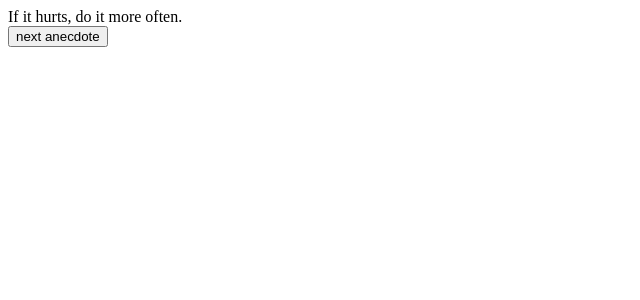
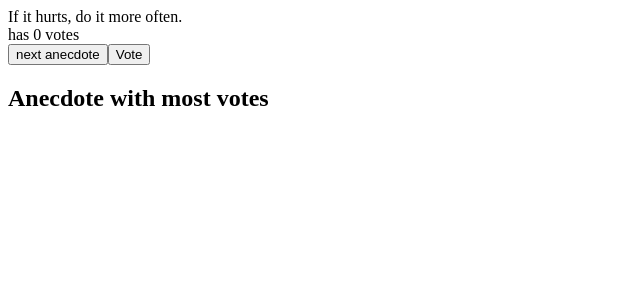
Before and after one commit to SindhuElanco/fullstack-open, a React (Vite) app in the folder part-1/introdemo/: page / in a window 1280 px wide. Shown: the top 300 px of the page, without its empty margins (0-640 px from the left). Built offline with nearby package versions, Linux system fonts and the light colour scheme.

Commit message:
anecdote step 2 and 3

```diff
--- a/part-1/introdemo/src/App.jsx
+++ b/part-1/introdemo/src/App.jsx
@@ -12,16 +12,39 @@ const App = () => {
     'The only way to go fast, is to go well.'
   ]
 
+  const arr = new Array(anecdotes.length).fill(0)
+
   const [selected, setSelected] = useState(0)
   console.log('selected', selected)
 
+  const [votesState, setVotesState] = useState(arr)
+
+  const handleVote = () => {
+    const copy = [...votesState]
+    copy[selected] += 1
+    setVotesState(copy)
+    console.log('votesState', votesState)
+  }
+  //votestate = [1,3,0,5,2]
+  // votestateindex = [0,1,2,3,4]
+  const max = Math.max(...votesState) //has the max in the votestate array
+  const indexanecdote = votesState.indexOf(max) //gets the index of the max value of the voteState array
+  console.log('max', votesState.indexOf(max))
+
   return (
     <div>
-      {anecdotes[selected]}
+      {anecdotes[selected]} <br/> has {votesState[selected]} votes
       <br/>
       <button onClick={() => setSelected(Math.floor(Math.random() * anecdotes.length))}>
         next anecdote
       </button>
+      <button onClick={handleVote}>Vote</button>
+      <br/>
+      <h2>Anecdote with most votes</h2>
+      <p>{max == 0 ? '' : anecdotes[indexanecdote]} </p>
+      {/* if the value of max is 0 that is when the page loads or when no anecdotes is voted, the anecdotes with most votes should be blank */}
+
+
     </div>
   )
 }
```
